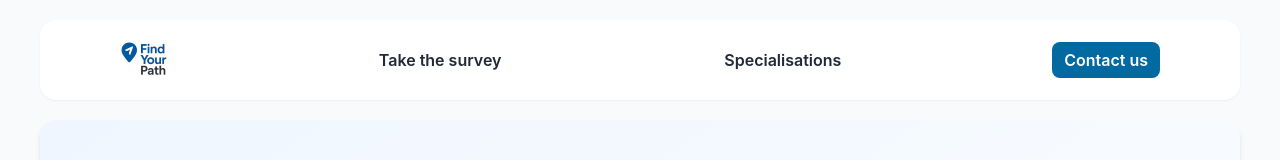
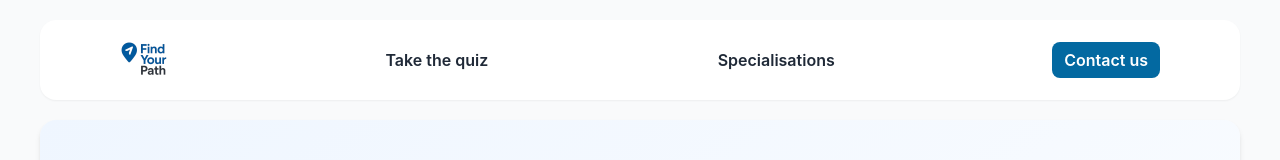
Before and after one commit to bdan0005/eng-path-navigator, a React (Create React App) app in the folder frontend/: page / in a window 1280 px wide. Shown: the top 160 px of the page. Built offline with nearby package versions, Linux system fonts and the light colour scheme.

Commit message:
Fix wording

```diff
--- a/frontend/src/components/InterestForm.jsx
+++ b/frontend/src/components/InterestForm.jsx
@@ -43,7 +43,7 @@ export default function InterestForm({ onChange }) {
   return (
     <div className="flex flex-col bg-white border border-gray-400/25 rounded-lg p-6 max-w-xl mx-auto space-y-4">
       <p className="text-gray-800 font-medium">
-        If you are interested in contributing to this research, please fill this out!
+        If you are open to being contacted about your specialisation choice in the future, please fill this out!
       </p>
 
       <input
--- a/frontend/src/components/TopBar.jsx
+++ b/frontend/src/components/TopBar.jsx
@@ -9,7 +9,7 @@ const TopBar = () => {
       <Link to="/">
         <Button
           type="secondary"
-          text="Take the survey"
+          text="Take the quiz"
         />
       </Link>
       <Link to="/specialisations">
```
